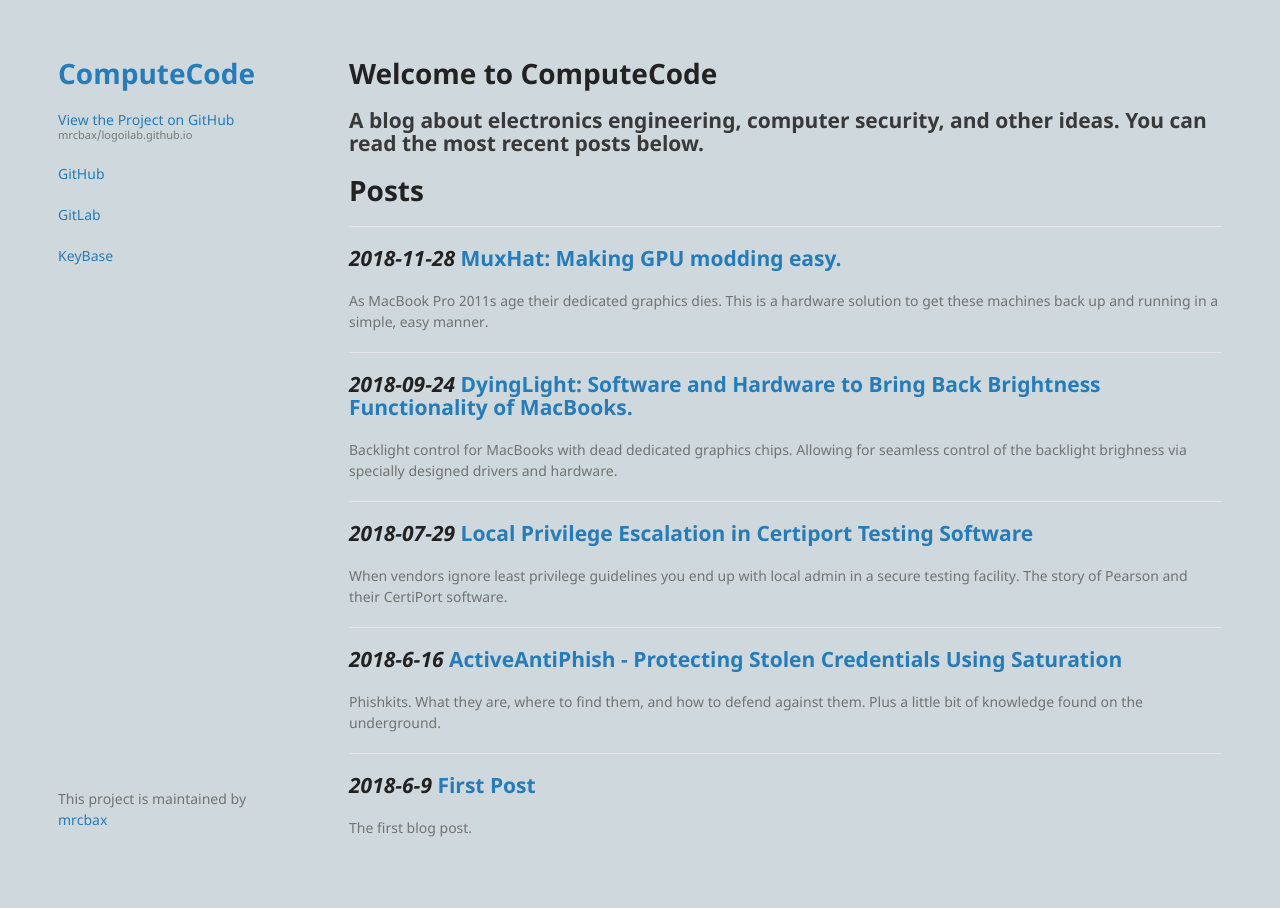
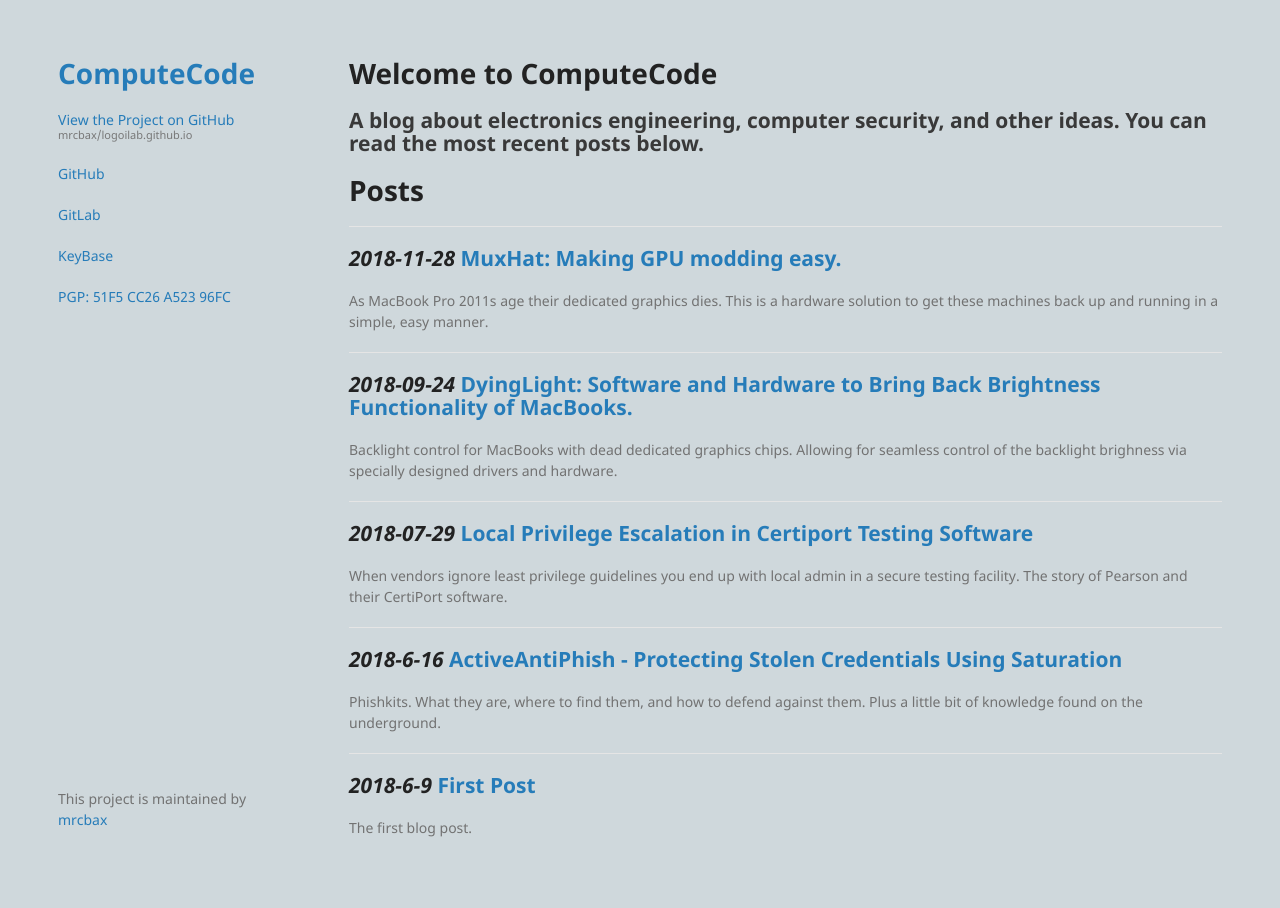
Before and after one commit to mrcbax/logoilab.github.io, a Jekyll site: the page built from index.md, in a window 1280 px wide. Built offline with Jekyll 4.4.1, drawn with Linux system fonts in a browser that asks for light colours; the repository's description, which GitHub fills in, is left out.

Commit message:
added key to nav

```diff
--- a/_layouts/default.html
+++ b/_layouts/default.html
@@ -42,7 +42,8 @@
         <p class="view"><a href="{{ site.github.owner_url }}">GitHub</a></p>
         <p class="view"><a href="https://www.gitlab.com/LogoiLab">GitLab</a></p>
         <p class="view"><a href="https://www.keybase.io/mrcbax">KeyBase</a></p>
-        <br>
+        <p class="view"><a href="https://cpcde.page.link/B4HZ">PGP: 51F5 CC26 A523 96FC</a></p>
+            <br>
 
         {% if site.show_downloads %}
         <ul class="downloads">
```
